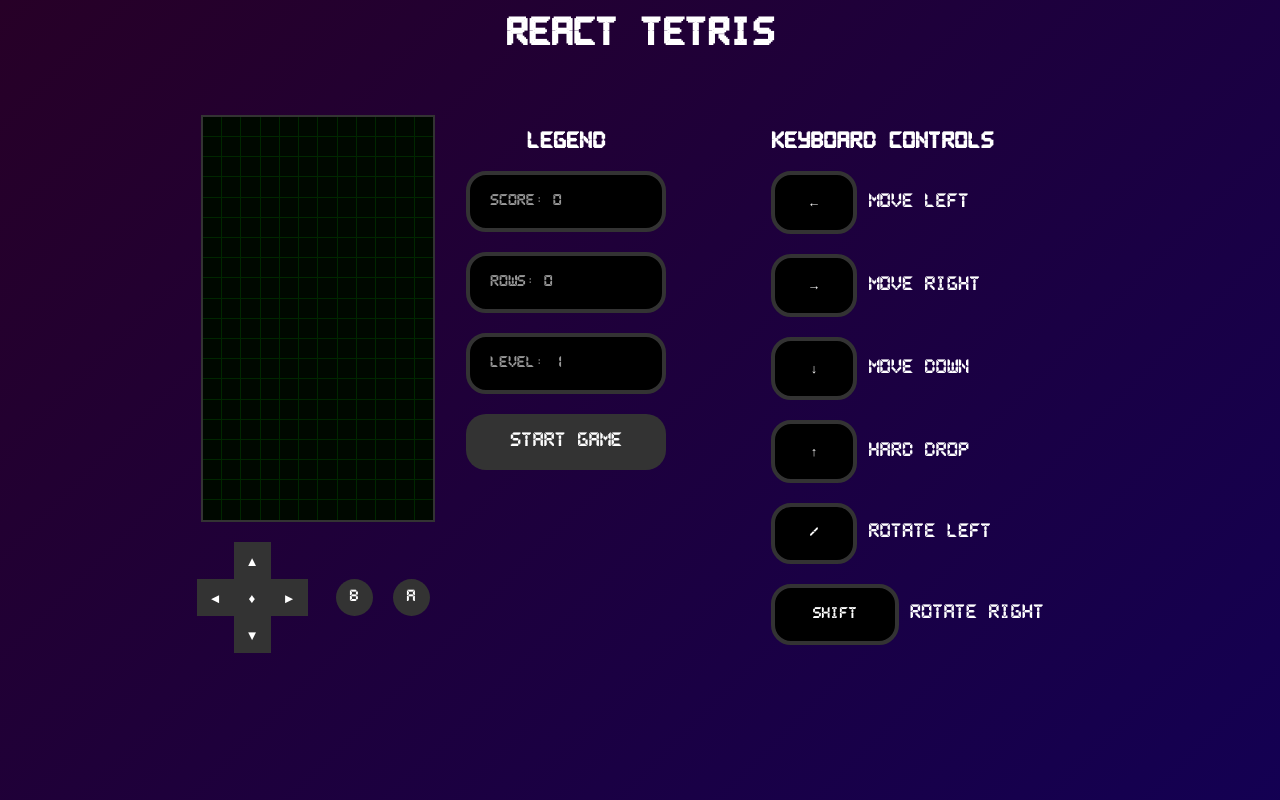
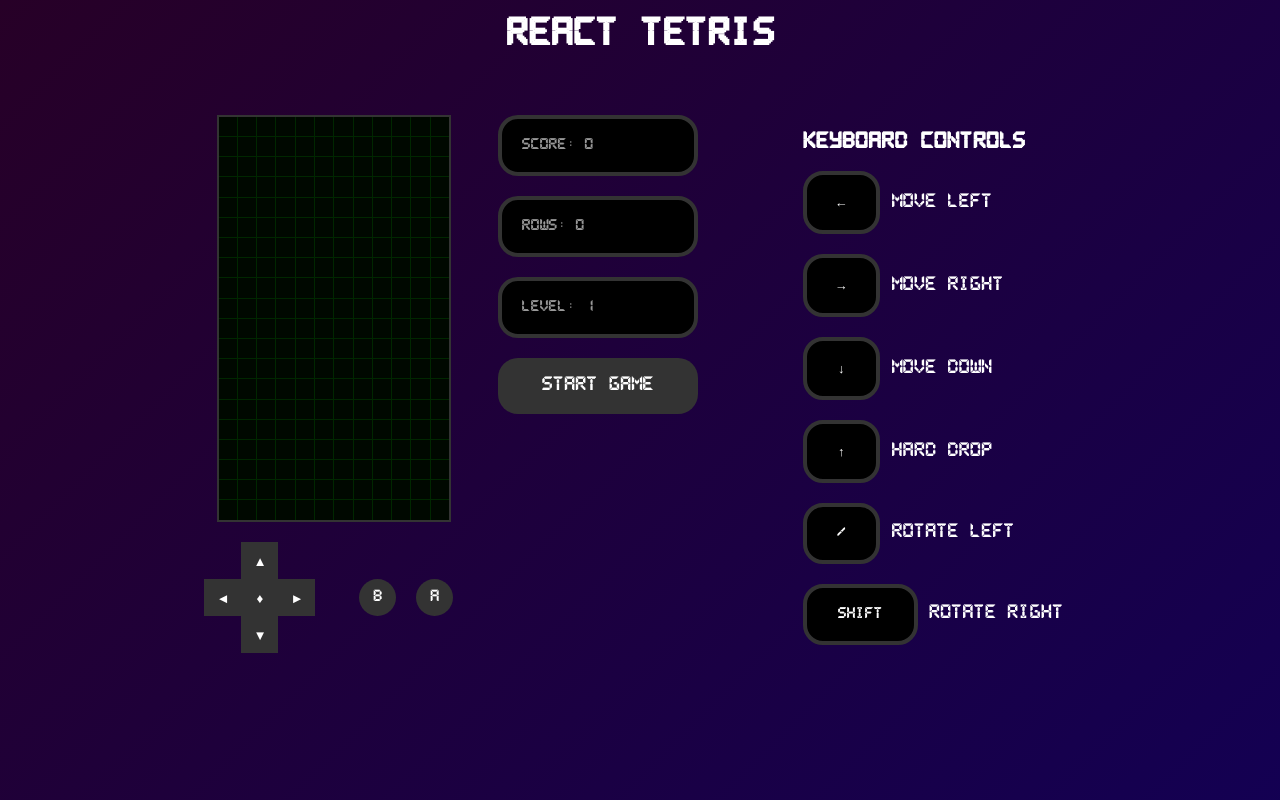
Before and after one commit to mekaala/react-tetris, a React (Create React App) app: page / in a window 1280 px wide. Built offline with nearby package versions, Linux system fonts and the light colour scheme.

Commit message:
added class to div to organize tetris board and controls

```diff
--- a/src/components/Tetris.jsx
+++ b/src/components/Tetris.jsx
@@ -173,7 +173,7 @@ const Tetris = () => {
         <StyledTetrisWrapper role="button" tabIndex="0" onKeyDown={e => move(e)} onKeyUp={keyUp}>
             <h1>React Tetris</h1>
             <StyledTetris>
-                <div>
+                <div className="stage-controls">
                     <Stage stage={stage}/>
                     <StyledButtons>
                         <div>
@@ -192,7 +192,6 @@ const Tetris = () => {
                     </StyledButtons>
                 </div>
                 <aside>
-                    <h3>Legend</h3>
                     {
                     gameOver
                         ? (
```
